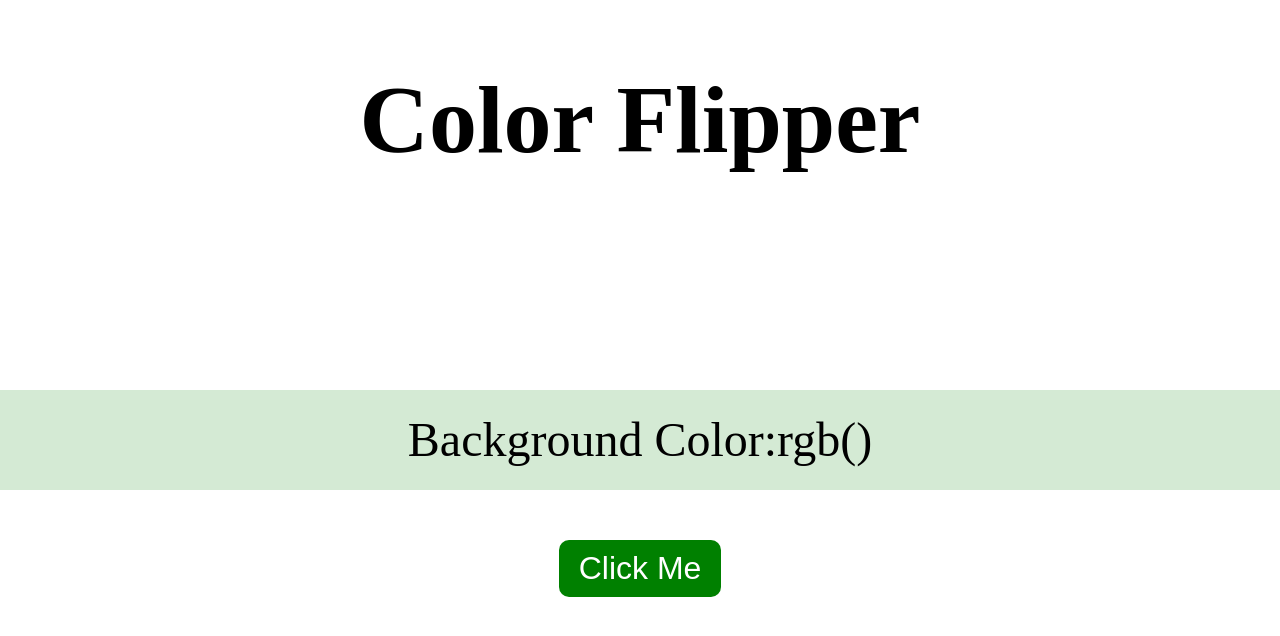
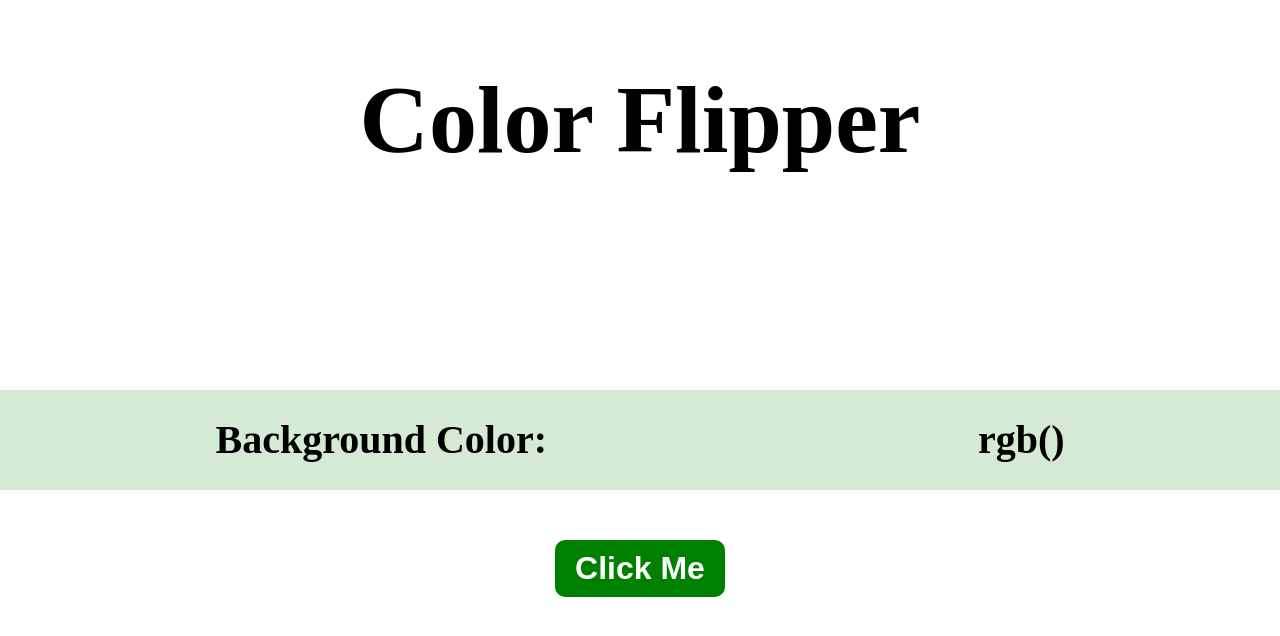
Before and after one commit to AdeBeeY/Color-Flipper, a plain HTML site: page index.html in a window 1280 px wide. Drawn offline with Linux system fonts and the light colour scheme.

Commit message:
amend the display style

```diff
--- a/style.css
+++ b/style.css
@@ -17,16 +17,18 @@ h1 {
 
 .display {
   display: flex;
-  justify-content: center;
+  justify-content: space-around;
   align-items: center;
   height: 100px;
-  font-size: 3rem;
+  font-size: 40px;
+  font-weight: 600;
   margin-top: 150px;
   background-color: rgba(0, 128, 0, 0.169);
 }
 
 .btn {
   font-size: 2rem;
+  font-weight: 600;
   padding: 10px 20px;
   border-radius: 10px;
   border: none;
```
